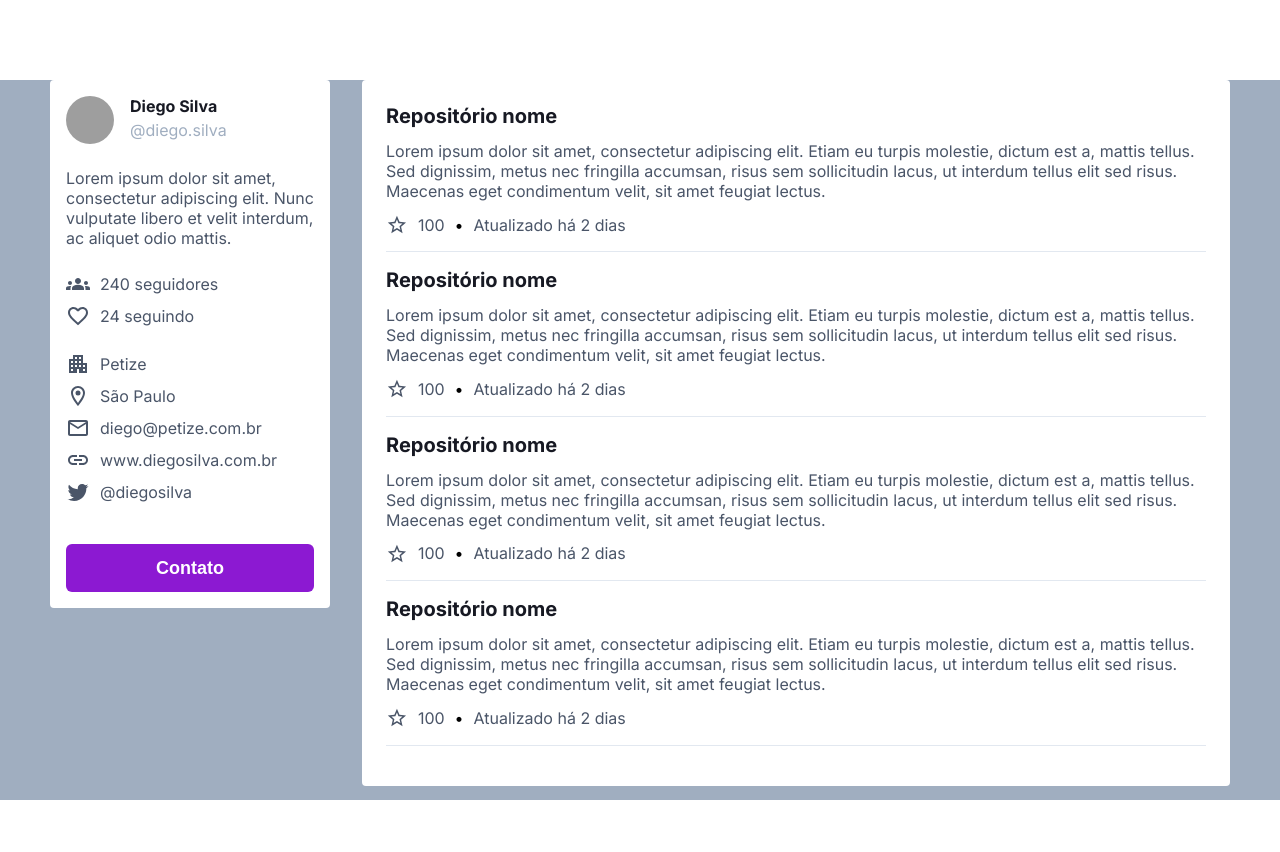
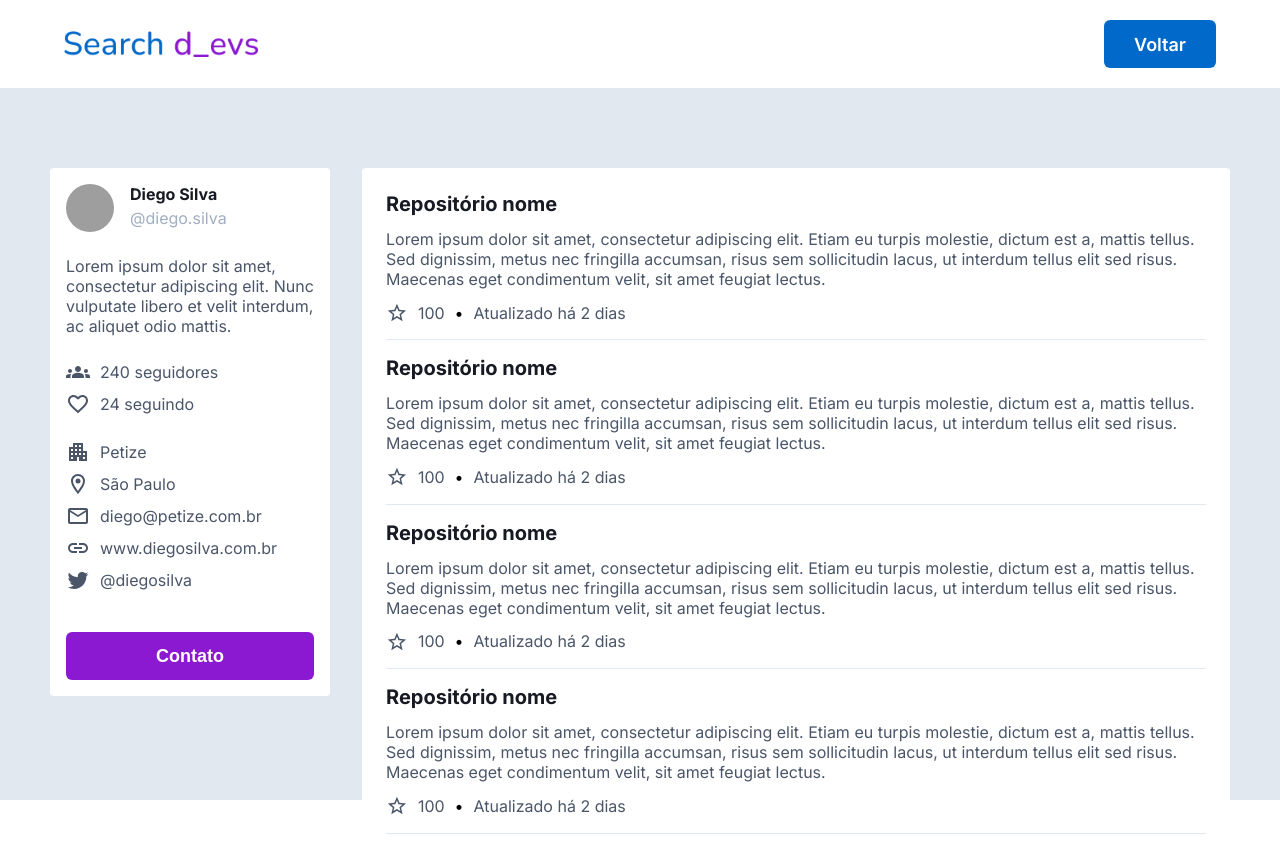
Before and after one commit to DiegoCapella/petize-search-devs, a React (Vite) app: page /perfil/1 in a window 1280 px wide. Shown: the top 852 px of the page. Before the commit the page ends 800 px from the top, so only its background shows below. Built offline with nearby package versions, Linux system fonts and the light colour scheme; grey boxes are pictures that could not be loaded.

Commit message:
feat: add Header component

```diff
--- /dev/null
+++ b/src/components/Header/index.tsx
@@ -0,0 +1,49 @@
+import { Box, Container } from '@mui/material'
+import { Link } from 'react-router-dom'
+import { styled } from 'styled-components'
+
+import img from '../../assets/Search d_evs.png'
+
+const Wrapper = styled.div`
+  background: ${({ theme }) => theme.white};
+`
+
+const BackLink = styled(Link)`
+  display: flex;
+  align-items: center;
+  justify-content: center;
+  height: 4.8rem;
+  padding: 0 3rem;
+  background: ${({ theme }) => theme.blue};
+  color: ${({ theme }) => theme.white};
+  font-weight: 600;
+  font-size: 1.8rem;
+  border: none;
+  border-radius: 0.6rem;
+  cursor: pointer;
+  text-decoration: none;
+`
+
+const LogoImg = styled.img`
+  width: 19.4rem;
+`
+
+export function Header() {
+  return (
+    <Wrapper>
+      <Container sx={{ padding: '2rem 0' }}>
+        <Box
+          sx={{
+            display: 'flex',
+            alignItems: 'center',
+            justifyContent: 'space-between'
+          }}
+        >
+          <LogoImg src={img} />
+
+          <BackLink to="/home">Voltar</BackLink>
+        </Box>
+      </Container>
+    </Wrapper>
+  )
+}
--- a/src/pages/Profile/index.tsx
+++ b/src/pages/Profile/index.tsx
@@ -1,11 +1,12 @@
 import { styled } from 'styled-components'
 import { Repository } from '../../components/Repository'
 import { Sidebar } from '../../components/Sidebar'
+import { Header } from '../../components/Header'
 
 const Container = styled.div`
-  background: ${({ theme }) => theme['gray-light']};
+  background: #e2e8f0;
   width: 100%;
-  height: calc(100vh - 8rem);
+  height: calc(100vh);
 `
 
 const Wrapper = styled.div`
@@ -28,6 +29,7 @@ const Content = styled.main`
 export function Profile() {
   return (
     <Container>
+      <Header />
       <Wrapper>
         <Sidebar />
 
```
